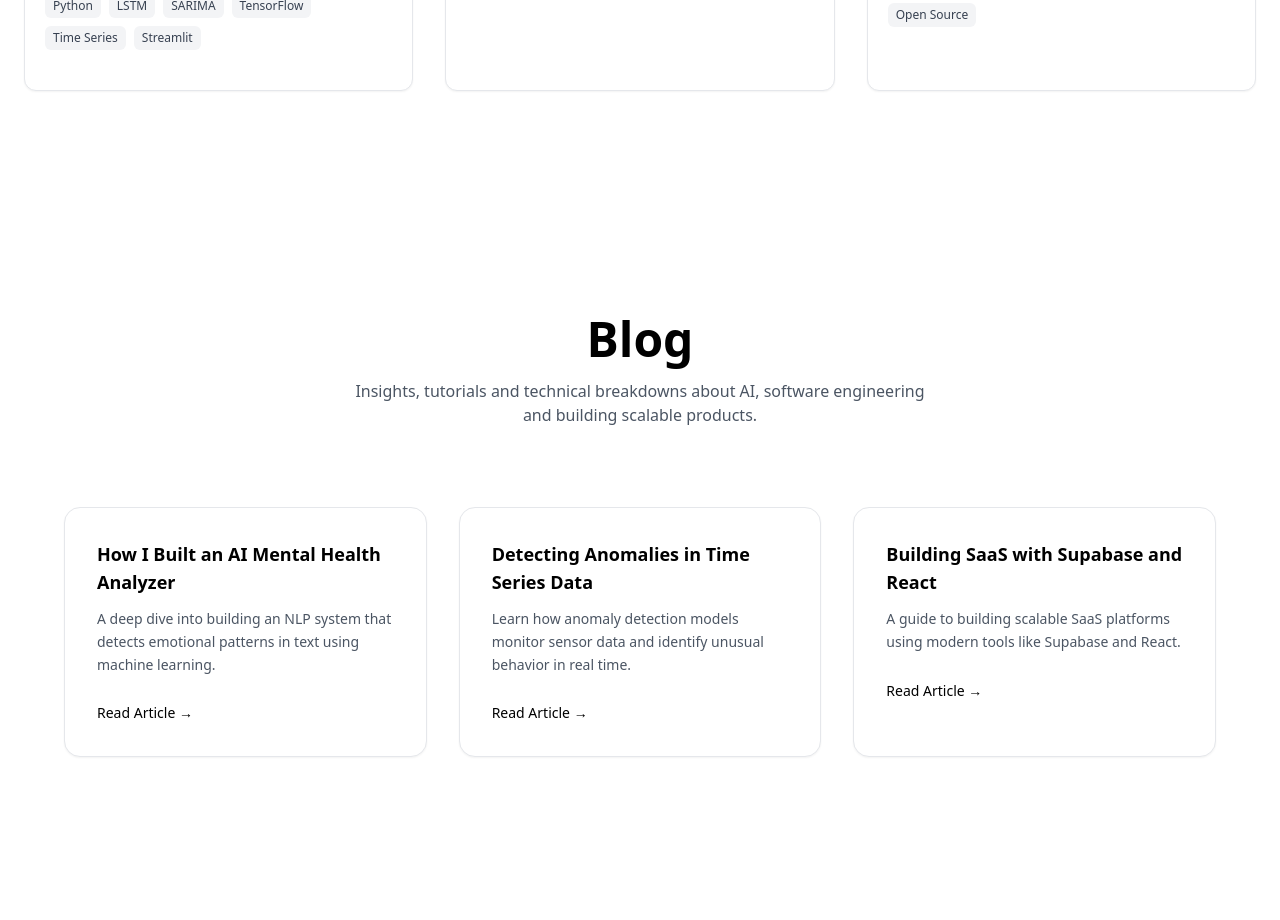
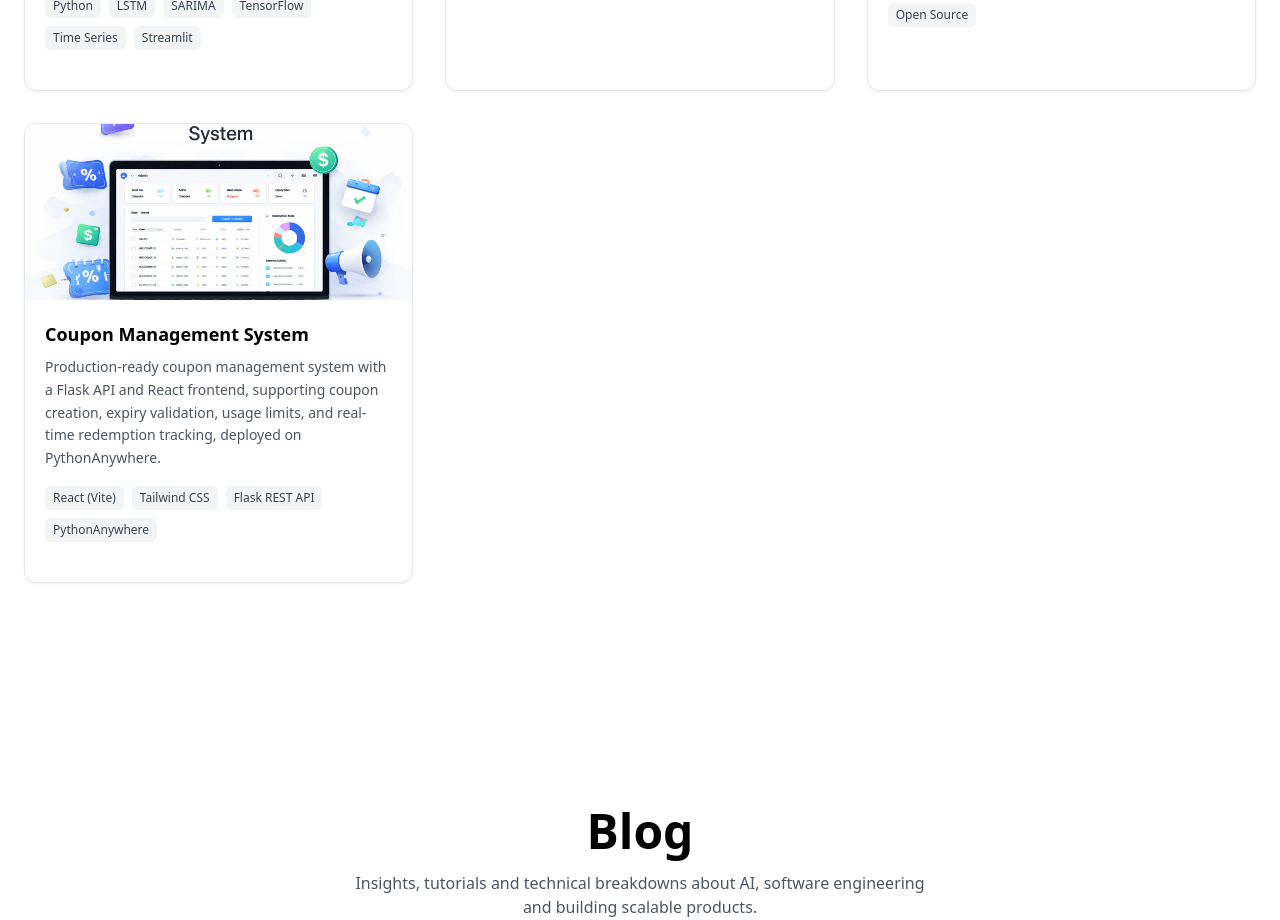
Before and after one commit to Artemiz0307/webzercode-portfolio, a Next.js app: page / in a window 1280 px wide. Shown: the part 2600-3520 px from the top of the page. Built offline with nearby package versions, Linux system fonts and the light colour scheme.

Commit message:
adding new project

```diff
--- a/components/Projects.tsx
+++ b/components/Projects.tsx
@@ -61,6 +61,15 @@ export default function Projects() {
       "Open source contributions to the Mesa agent-based modeling framework maintained by NumFOCUS. Worked on debugging simulation models, improving documentation, and exploring the Boltzmann Wealth model example.",
     tech: ["Python", "Mesa", "Agent-Based Modeling", "Git", "Open Source"],
     github: "https://github.com/projectmesa/mesa/pull/3540",
+    live: "#",
+  },
+    {
+    title: "Coupon Management System",
+    image: "/projects/coupon.png",
+    description:
+      "Production-ready coupon management system with a Flask API and React frontend, supporting coupon creation, expiry validation, usage limits, and real-time redemption tracking, deployed on PythonAnywhere.",
+    tech: ["React (Vite)", "Tailwind CSS", "Flask REST API", "PythonAnywhere"],
+    github: "https://github.com/Artemiz0307/coupon_management_system",
     live: "#",
   },
 
```
Also changed, not shown: public/projects/coupon.png (added).
